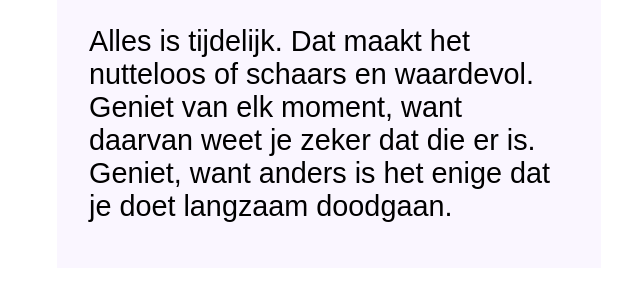
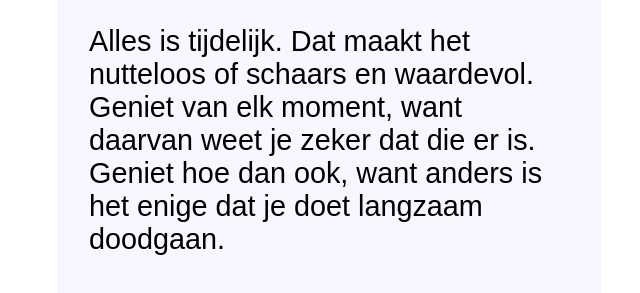
Before and after one commit to Mateis/slowlydying, a plain HTML site: page index.html in a window 1280 px wide. Shown: the part 155-448 px from the top of the page, without its empty margins (311-951 px from the left). Drawn offline with Linux system fonts and the light colour scheme.

Commit message:
Update index.html

```diff
--- a/index.html
+++ b/index.html
@@ -1,6 +1,6 @@
 <div style="background-color: #faf6ff; margin: 2em auto; width:99%; max-width: 30em; font-family: Arial; padding: 1em 2em;">
   <h1 style="color: #010010; font-size: 2.2em">Sinds we geboren zijn, start onze weg naar de dood.</h1>
   <p style="font-size: 1.8em;">
-  Alles is tijdelijk. Dat maakt het nutteloos of schaars en waardevol. Geniet van elk moment, want daarvan weet je zeker dat die er is. Geniet, want anders is het enige dat je doet langzaam doodgaan.
+  Alles is tijdelijk. Dat maakt het nutteloos of schaars en waardevol. Geniet van elk moment, want daarvan weet je zeker dat die er is. Geniet hoe dan ook, want anders is het enige dat je doet langzaam doodgaan.
   </p>
 </div>
```
